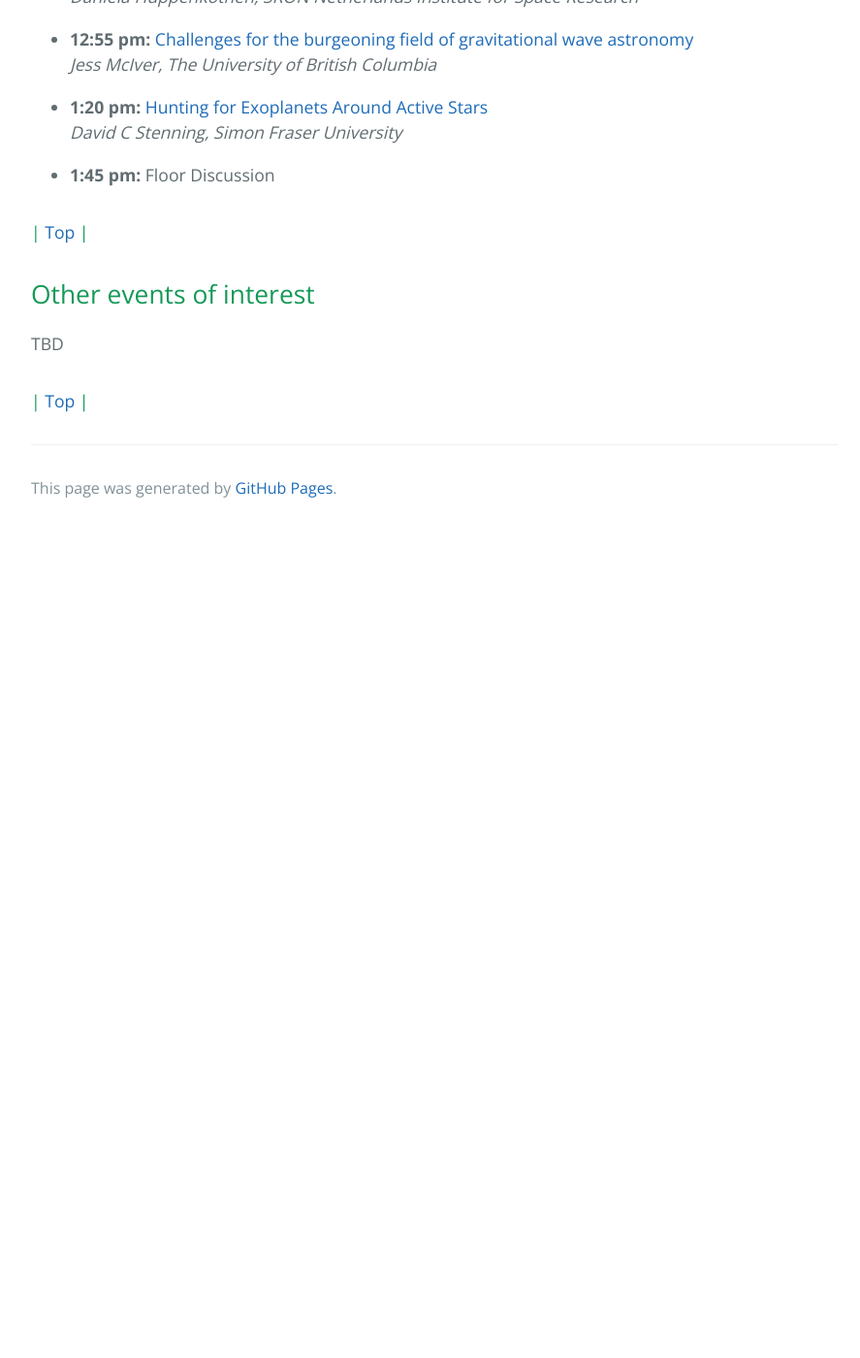
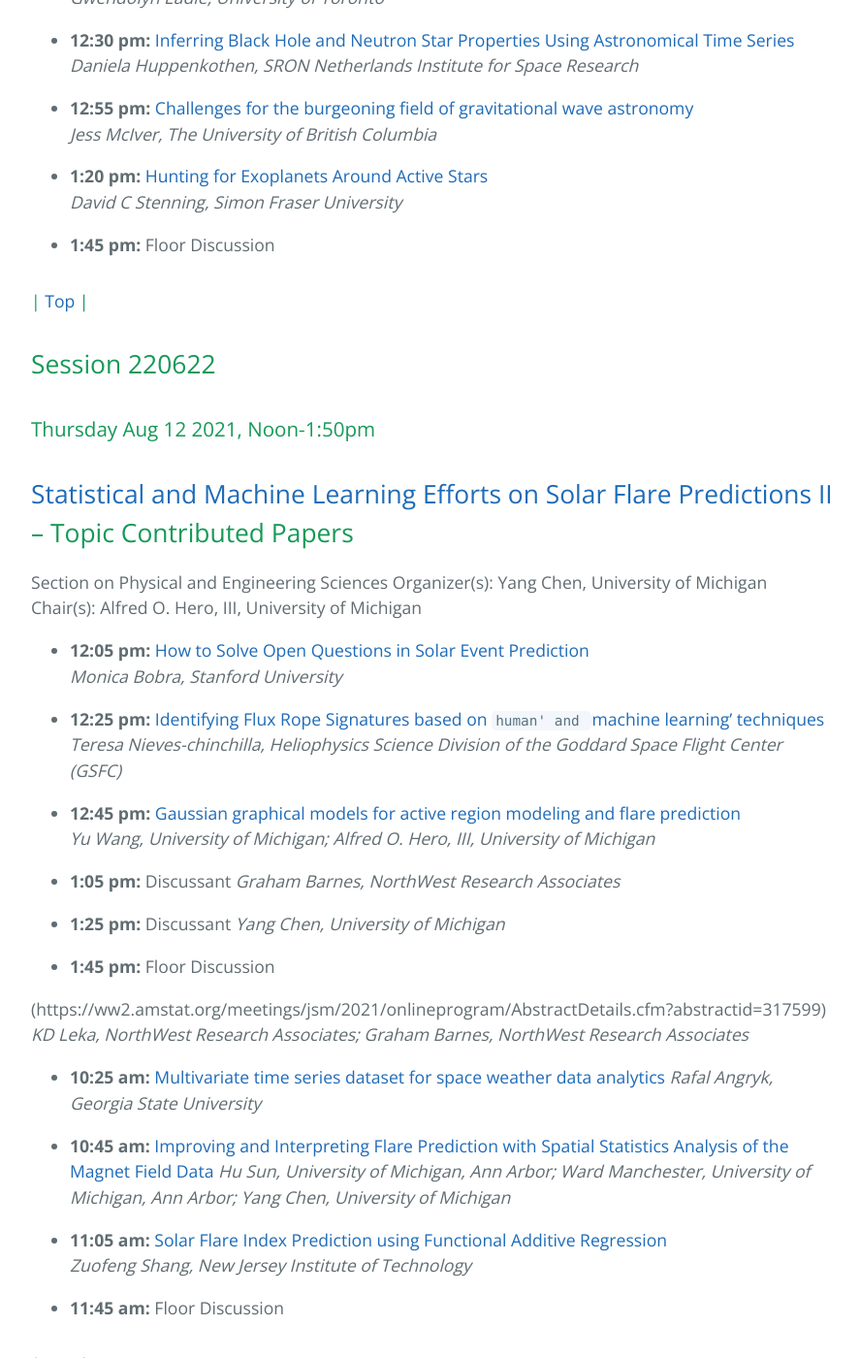
Before and after one commit to aigamstat/aigamstat.github.io, a Jekyll site: the page built from jsm2021/index.md, in a window 1280 px wide and 1400 px high, scrolled down 5595 px. Shown: the whole window at 97% size, without its empty margins (192-1079 px from the left). Built offline with Jekyll 4.4.1, drawn with Linux system fonts in a browser that asks for light colours; before the commit the page ends 6142 px from its top, so only the background shows below that; some of the changed text lies outside the part shown.

Commit message:
updates to JSM 2021 schedule

```diff
--- a/jsm2021/index.md
+++ b/jsm2021/index.md
@@ -14,7 +14,8 @@ layout: default
 ### Aug 7-12, 2021
 # Astrostatistics sessions at JSM
 
-#### INDEX | [AIG meeting](#aig-annual-meeting) | [Statistical Answers to Astrophysical Questions](#session-220142) | [Solar Flare Predictions I](#session-220521) | [Data-Rich Universe with Data-Driven Approaches](#session-220569) |  [Statistical Challenges in Cosmology](#session-220603) | [Student Paper Award](#session-220444) | [Telling the story of our galaxy and beyond](#session-220261) | [Other events](other-events-of-interest)
+## INDEX
+#### [AIG meeting](#aig-annual-meeting) | [Statistical Answers to Astrophysical Questions](#session-220142) | [Solar Flare Predictions I](#session-220521) | [Data-Rich Universe with Data-Driven Approaches](#session-220569) |  [Statistical Challenges in Cosmology](#session-220603) | [Student Paper Award](#session-220444) | [Telling the story of our galaxy and beyond](#session-220261) | [Solar Flare Predictions II](#session-220262) | [Other events](other-events-of-interest)
 
 We will use an [Astrostatistics Interest Group Slack channel](https://astrostatisti-dzq6013.slack.com/archives/C011GJMLLET) to ease communication between the audience and the speakers at the various sessions.  In order to be added to this channel, please contact one of the office bearers or write to [aigamstat @ gmail.](mailto:aigamstat@gmail.com?Subject=Slack)
 
@@ -174,6 +175,48 @@ The business meeting of the AIG is to be held on TBD
 
 #### | [Top](#astrostatistics-sessions-at-jsm) |
 
+## Session 220622
+### Thursday Aug 12 2021, Noon-1:50pm
+## [Statistical and Machine Learning Efforts on Solar Flare Predictions II](https://ww2.amstat.org/meetings/jsm/2021/onlineprogram/ActivityDetails.cfm?sessionid=220622) -- Topic Contributed Papers
+
+  Section on Physical and Engineering Sciences
+  Organizer(s): Yang Chen, University of Michigan
+  Chair(s): Alfred O. Hero, III, University of Michigan
+
+- **12:05 pm:** [How to Solve Open Questions in Solar Event Prediction](https://ww2.amstat.org/meetings/jsm/2021/onlineprogram/AbstractDetails.cfm?abstractid=317512)
+  *Monica Bobra, Stanford University*
+
+- **12:25 pm:** [Identifying Flux Rope Signatures based on `human' and `machine learning' techniques](https://ww2.amstat.org/meetings/jsm/2021/onlineprogram/AbstractDetails.cfm?abstractid=317806)
+  *Teresa Nieves-chinchilla, Heliophysics Science Division of the Goddard Space Flight Center (GSFC)*
+
+- **12:45 pm:** [Gaussian graphical models for active region modeling and flare prediction](https://ww2.amstat.org/meetings/jsm/2021/onlineprogram/AbstractDetails.cfm?abstractid=317479)
+  *Yu Wang, University of Michigan; Alfred O. Hero, III, University of Michigan*
+
+- **1:05 pm:** Discussant
+  *Graham Barnes, NorthWest Research Associates*
+
+- **1:25 pm:** Discussant
+  *Yang Chen, University of Michigan*
+
+- **1:45 pm:** Floor Discussion
+
+
+(https://ww2.amstat.org/meetings/jsm/2021/onlineprogram/AbstractDetails.cfm?abstractid=317599)
+  *KD Leka, NorthWest Research Associates; Graham Barnes, NorthWest Research Associates*
+
+- **10:25 am:** [Multivariate time series dataset for space weather data analytics](https://ww2.amstat.org/meetings/jsm/2021/onlineprogram/AbstractDetails.cfm?abstractid=317805)
+  *Rafal Angryk, Georgia State University*
+
+- **10:45 am:** [Improving and Interpreting Flare Prediction with Spatial Statistics Analysis of the Magnet Field Data](https://ww2.amstat.org/meetings/jsm/2021/onlineprogram/AbstractDetails.cfm?abstractid=317464)
+  *Hu Sun, University of Michigan, Ann Arbor; Ward Manchester, University of Michigan, Ann Arbor; Yang Chen, University of Michigan*
+
+- **11:05 am:** [Solar Flare Index Prediction using Functional Additive Regression](https://ww2.amstat.org/meetings/jsm/2021/onlineprogram/AbstractDetails.cfm?abstractid=317808)
+  *Zuofeng Shang, New Jersey Institute of Technology*
+
+- **11:45 am:** Floor Discussion
+
+#### | [Top](#astrostatistics-sessions-at-jsm) |
+
 ## Other events of interest
 
 TBD
```
